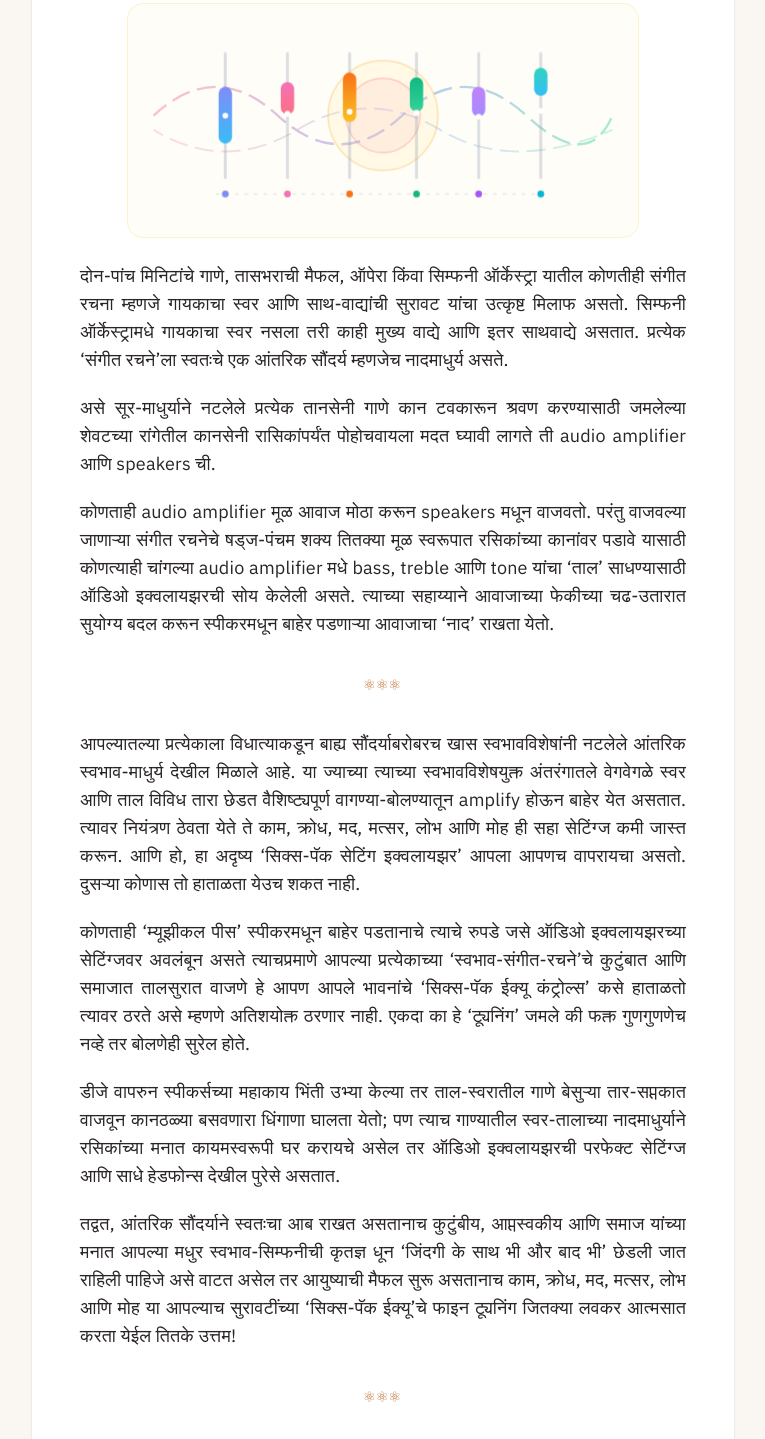
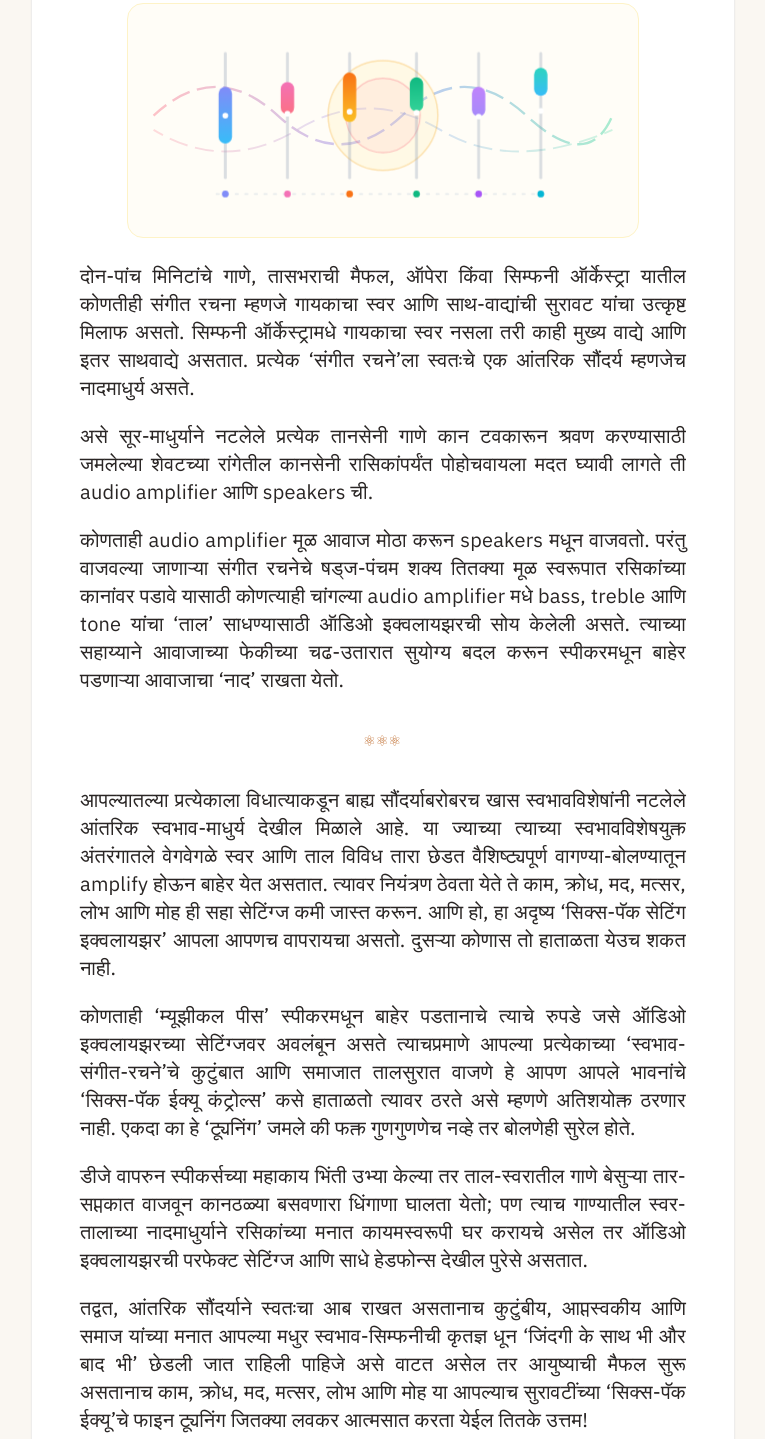
Before and after one commit to jswdrkl/Equalizer, a plain HTML site: page index.html in a window 1280 px wide. Shown: the part 200-1639 px from the top of the page, without its empty margins (257-1022 px from the left). Drawn offline with nearby package versions, Linux system fonts and the light colour scheme; a web font is replaced by a local one.

Commit message:
Add files via upload

```diff
--- a/index.html
+++ b/index.html
@@ -211,7 +211,7 @@
                 </svg>
             </div>
 
-            <div class="content-body space-y-5 text-base sm:text-lg text-stone-800 dark:text-stone-200 mt-6 font-normal">
+            <div class="content-body space-y-5 text-lg sm:text-xl text-stone-800 dark:text-stone-200 mt-6 font-normal">
                 <p>
                     दोन-पांच मिनिटांचे गाणे, तासभराची मैफल, ऑपेरा किंवा सिम्फनी ऑर्केस्ट्रा यातील कोणतीही संगीत रचना म्हणजे गायकाचा स्वर आणि साथ-वाद्यांची सुरावट यांचा उत्कृष्ट मिलाफ असतो. सिम्फनी ऑर्केस्ट्रामधे गायकाचा स्वर नसला तरी काही मुख्य वाद्ये आणि इतर साथवाद्ये असतात. प्रत्येक ‘संगीत रचने’ला स्वतःचे एक आंतरिक सौंदर्य म्हणजेच नादमाधुर्य असते.
                 </p>
@@ -230,7 +230,7 @@
                 ⚛⚛⚛
             </div>
 
-            <div class="content-body space-y-5 text-base sm:text-lg text-stone-800 dark:text-stone-200 font-normal">
+            <div class="content-body space-y-5 text-lg sm:text-xl text-stone-800 dark:text-stone-200 font-normal">
                 <p>
                     आपल्यातल्या प्रत्येकाला विधात्याकडून बाह्य सौंदर्याबरोबरच खास स्वभावविशेषांनी नटलेले आंतरिक स्वभाव-माधुर्य देखील मिळाले आहे. या ज्याच्या त्याच्या स्वभावविशेषयुक्त अंतरंगातले वेगवेगळे स्वर आणि ताल विविध तारा छेडत वैशिष्ट्यपूर्ण वागण्या-बोलण्यातून amplify होऊन बाहेर येत असतात. त्यावर नियंत्रण ठेवता येते ते काम, क्रोध, मद, मत्सर, लोभ आणि मोह ही सहा सेटिंग्ज कमी जास्त करून. आणि हो, हा अदृष्य ‘सिक्स-पॅक सेटिंग इक्वलायझर’ आपला आपणच वापरायचा असतो. दुसऱ्या कोणास तो हाताळता येउच शकत नाही.
                 </p>
```
